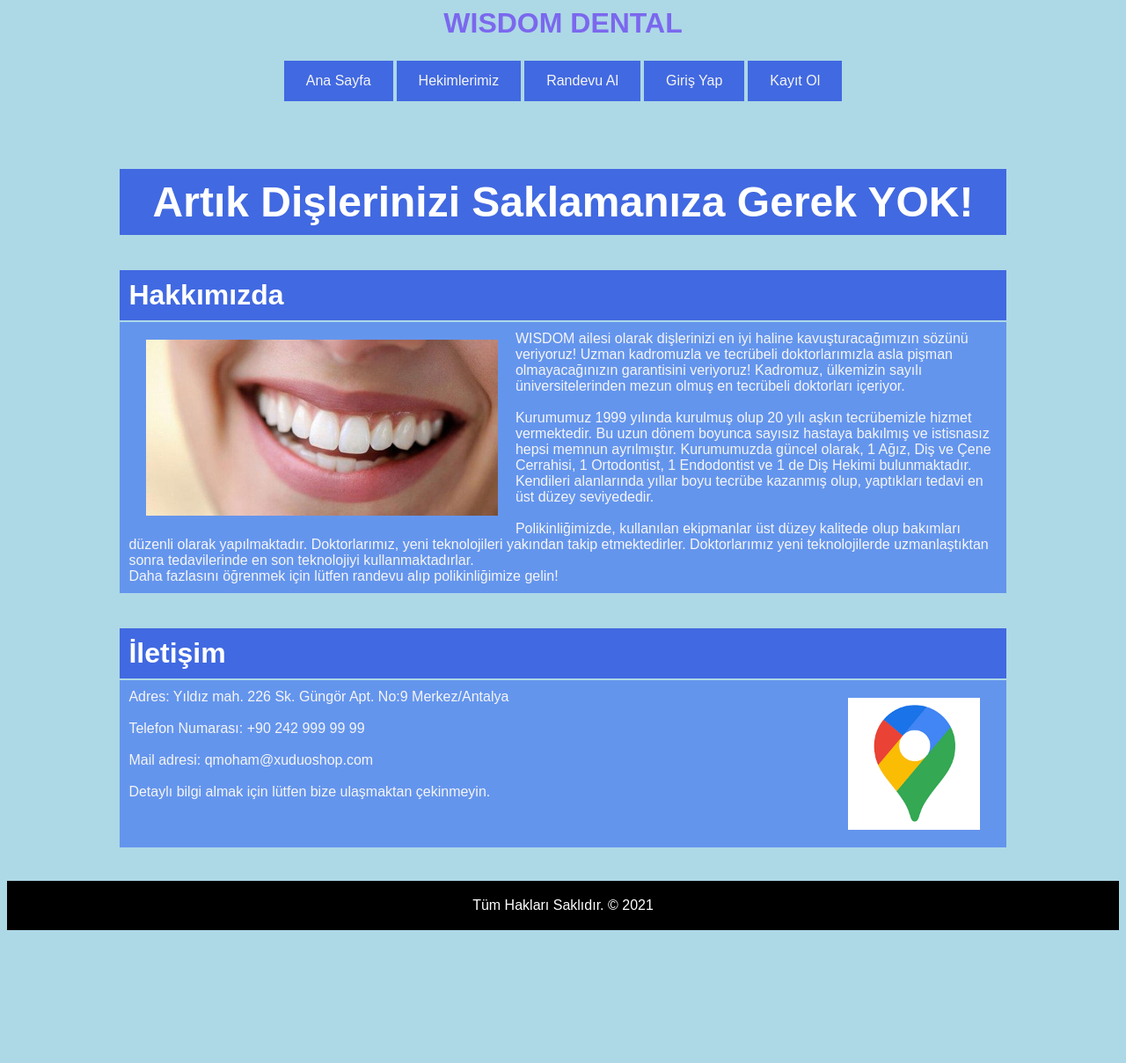
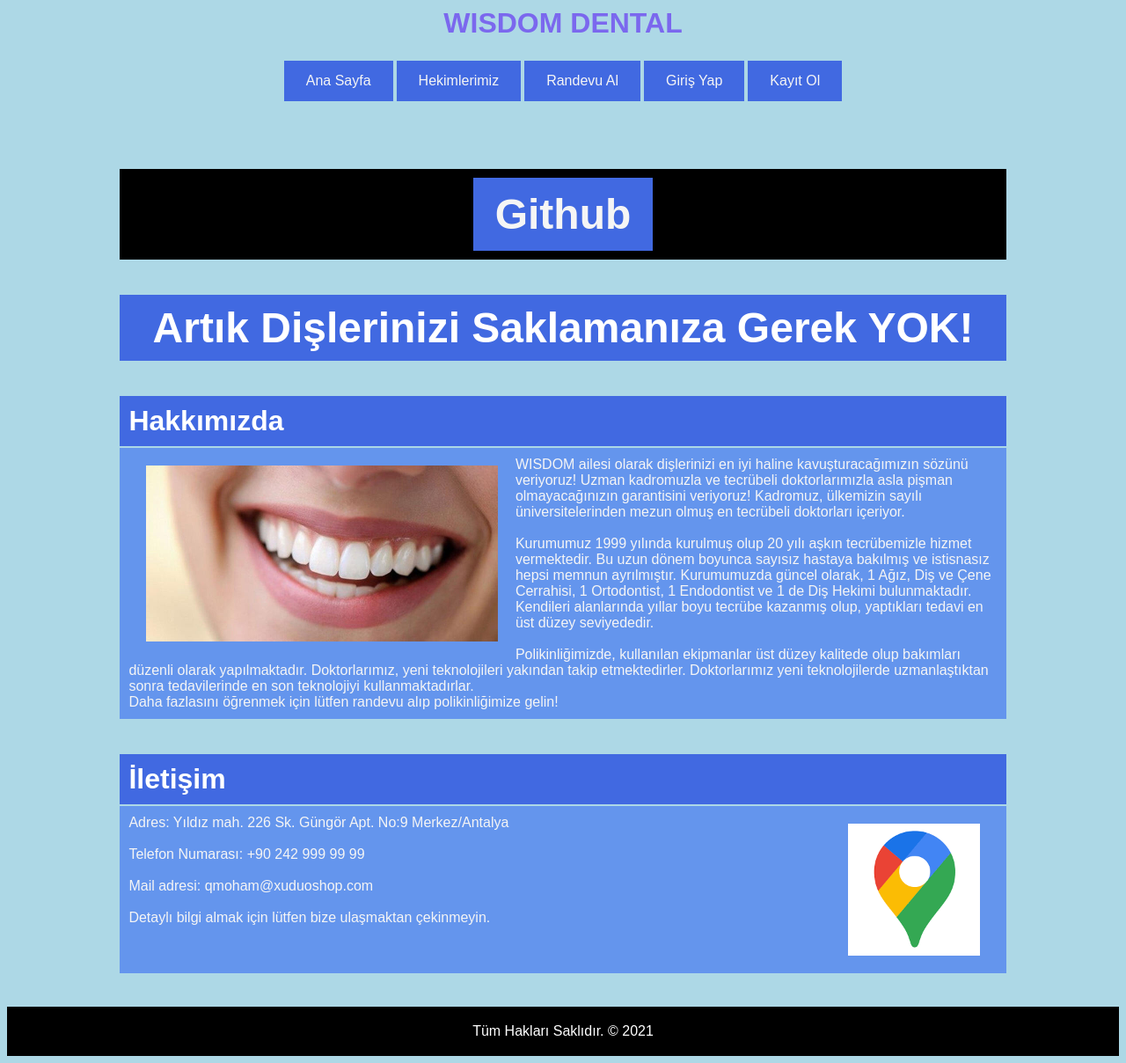
Before and after one commit to mehmetemirerdem/wisdom-dental, a PHP site: page / in a window 1280 px wide. Shown: the whole page at 88% size. Before the commit the page ends 1057 px from the top, so only its background shows below. Run offline with PHP 8.4, Linux system fonts and the light colour scheme; lists and menus that the app fills with data are empty.

Commit message:
Add files via upload

```diff
--- a/index.php
+++ b/index.php
@@ -74,11 +74,21 @@
         <br /><br />
         <table align="center" width="80%" cellpadding="10">
             <tr>
+                <th style="background-color:black;" align="center"><font size="7"><a href="https://github.com/mehmetemirerdem/wisdom-dental" >Github</a></font></th>
+            </tr>
+        </table>
+
+        <br /><br />
+
+        <table align="center" width="80%" cellpadding="10">
+            <tr>
                 <th class="header" align="center"><font size="7">Artık Dişlerinizi Saklamanıza Gerek YOK!</font></th>
             </tr>
         </table>
 
         <br /><br />
+
+
         <table align="center" width="80%" cellpadding="10">
             <tr>
                 <th class="header" align="left">Hakkımızda</th>
```
